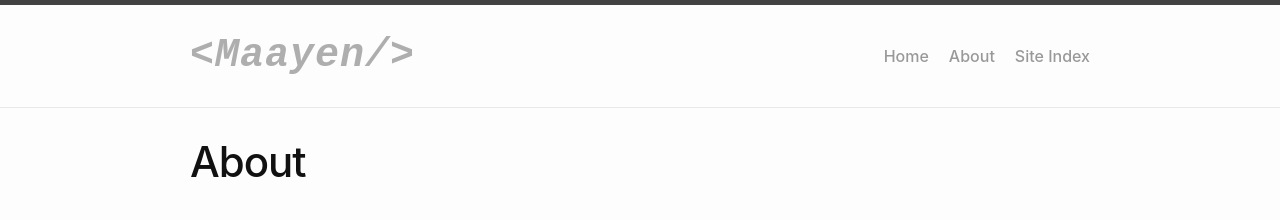
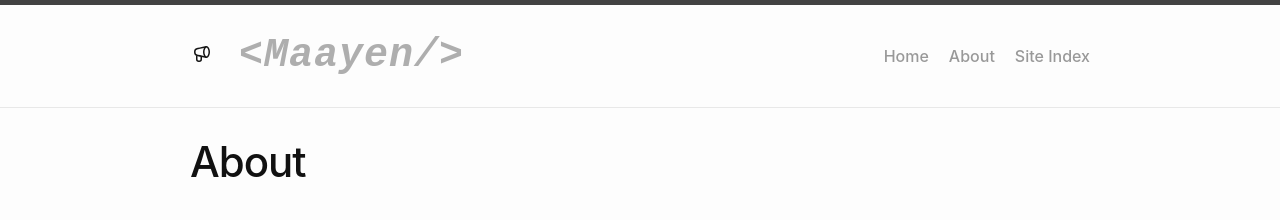
Before and after one commit to ConradMaaijen/conradmaayen.github.io, a Jekyll site: the page built from about.md, in a window 1280 px wide. Shown: the top 220 px of the page. Built offline with Jekyll 4.4.1, drawn with Linux system fonts in a browser that asks for light colours.

Commit message:
updte site title

```diff
--- a/_config.yml
+++ b/_config.yml
@@ -8,7 +8,6 @@ description: > # this means to ignore newlines until "show_excerpts:"
   You find also a lot of snippets, also used for self-reference.
 show_excerpts: true
 excerpt_separator: <!--more-->
-paginate: 5
 minima:
  date_format: "%d-%m-%Y"
  social_links:
--- a/_includes/header.html
+++ b/_includes/header.html
@@ -4,7 +4,13 @@
     {%- assign default_paths = site.pages | map: "path" -%}
     {%- assign page_paths = site.header_pages | default: default_paths -%}
     {%- assign titles_size = site.pages | map: 'title' | join: '' | size -%}
-    <a class="site-title" rel="author" href="{{ "/" | relative_url }}">{{ site.title | escape }}</a>
+    <a class="site-title" rel="author" href="{{ "/" | relative_url }}">
+        <svg width="24" height="24" viewBox="0 0 24 24" fill="none" xmlns="http://www.w3.org/2000/svg">
+            <path d="M19.25 10C19.25 12.7289 17.85 15.25 16.5 15.25C15.15 15.25 13.75 12.7289 13.75 10C13.75 7.27106 15.15 4.75 16.5 4.75C17.85 4.75 19.25 7.27106 19.25 10Z" stroke="#141414" stroke-width="1.5"></path>
+            <path d="M16.5 15.25C16.5 15.25 8 13.5 7 13.25C6 13 4.75 11.6893 4.75 10C4.75 8.31066 6 7 7 6.75C8 6.5 16.5 4.75 16.5 4.75" stroke="#141414" stroke-width="1.5"></path>
+            <path d="M6.75 13.5V17.25C6.75 18.3546 7.64543 19.25 8.75 19.25H9.25C10.3546 19.25 11.25 18.3546 11.25 17.25V14.5" stroke="#141414" stroke-width="1.5"></path>
+            </svg>
+            {{ site.title | escape }}</a>
 
     {%- if titles_size > 0 -%}
       <nav class="site-nav">
```
